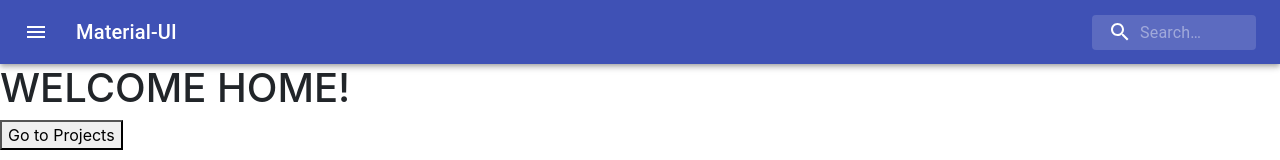
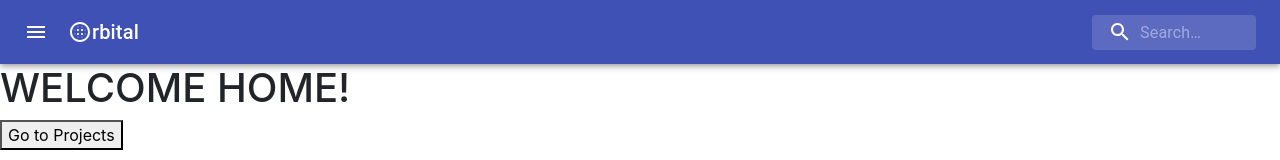
Before and after one commit to AmitP88/Project-Management-App, a React (Create React App) app in the folder client/: page / in a window 1280 px wide. Shown: the top 160 px of the page. Built offline with nearby package versions, Linux system fonts and the light colour scheme.

Commit message:
changed Typography component text to Orbital

```diff
--- a/client/src/components/AppBar/AppBar.js
+++ b/client/src/components/AppBar/AppBar.js
@@ -8,16 +8,18 @@ import { fade, makeStyles } from '@material-ui/core/styles';
 import MenuIcon from '@material-ui/icons/Menu';
 import SearchIcon from '@material-ui/icons/Search';
 
+import BlurCircularIcon from '@material-ui/icons/BlurCircular';
+
 const useStyles = makeStyles((theme) => ({
   root: {
     flexGrow: 1,
   },
   menuButton: {
-    marginRight: theme.spacing(2),
+    marginRight: theme.spacing(1),
   },
   title: {
     flexGrow: 1,
-    display: 'none',
+    // display: 'none',
     [theme.breakpoints.up('sm')]: {
       display: 'block',
     },
@@ -30,7 +32,7 @@ const useStyles = makeStyles((theme) => ({
       backgroundColor: fade(theme.palette.common.white, 0.25),
     },
     marginLeft: 0,
-    width: '100%',
+    width: '50%',
     [theme.breakpoints.up('sm')]: {
       marginLeft: theme.spacing(1),
       width: 'auto',
@@ -78,8 +80,9 @@ export default function SearchAppBar() {
           >
             <MenuIcon />
           </IconButton>
+          <BlurCircularIcon />
           <Typography className={classes.title} variant="h6" noWrap>
-            Material-UI
+            rbital
           </Typography>
           <div className={classes.search}>
             <div className={classes.searchIcon}>
```
